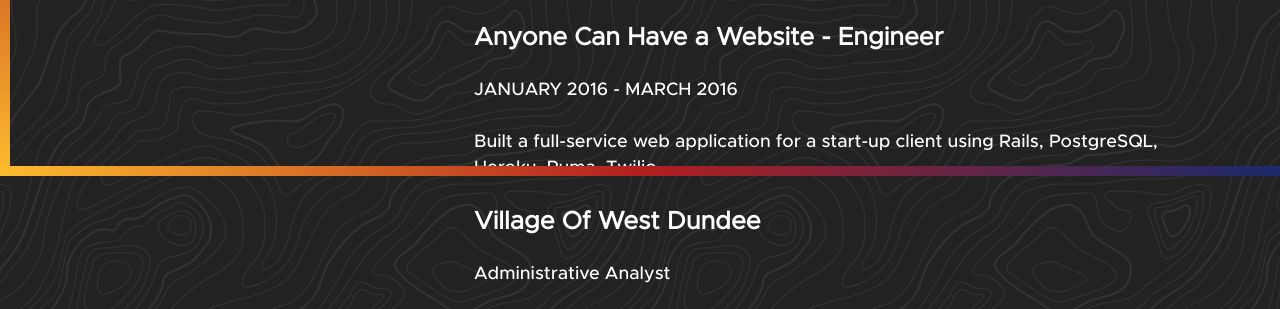
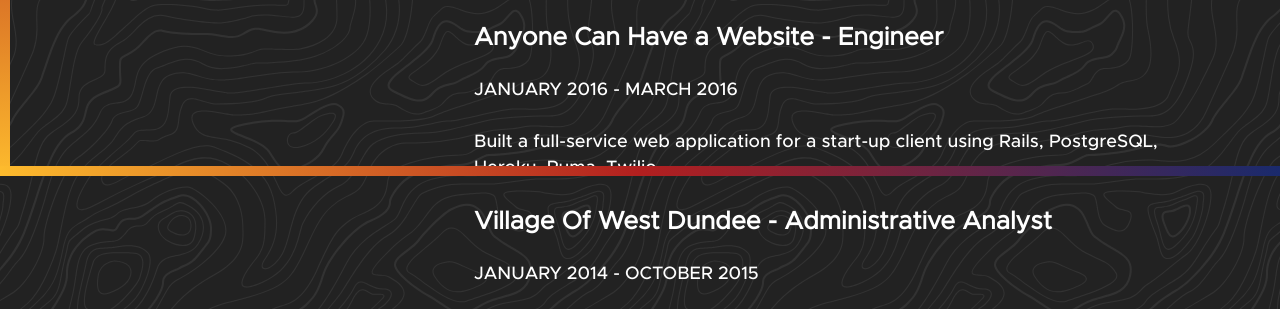
Before and after one commit to mcnallyrsean/portfolio, a Gatsby site: page /resume in a window 1280 px wide. Shown: the part 624-933 px from the top of the page. Built offline with nearby package versions, Linux system fonts and the light colour scheme; Gatsby itself is replaced by a stand-in of ours.

Commit message:
making resume uniform

```diff
--- a/src/pages/resume.js
+++ b/src/pages/resume.js
@@ -56,8 +56,7 @@
           </p>
         </div>
         <div className="resume-block__item">
-          <h3>Village Of West Dundee</h3>
-          <p>Administrative Analyst</p>
+          <h3>Village Of West Dundee - Administrative Analyst</h3>
           <p>JANUARY 2014 - OCTOBER 2015</p>
           <p>
             Oversaw the creation of 2 new municipal taxes | Aided in the
```
